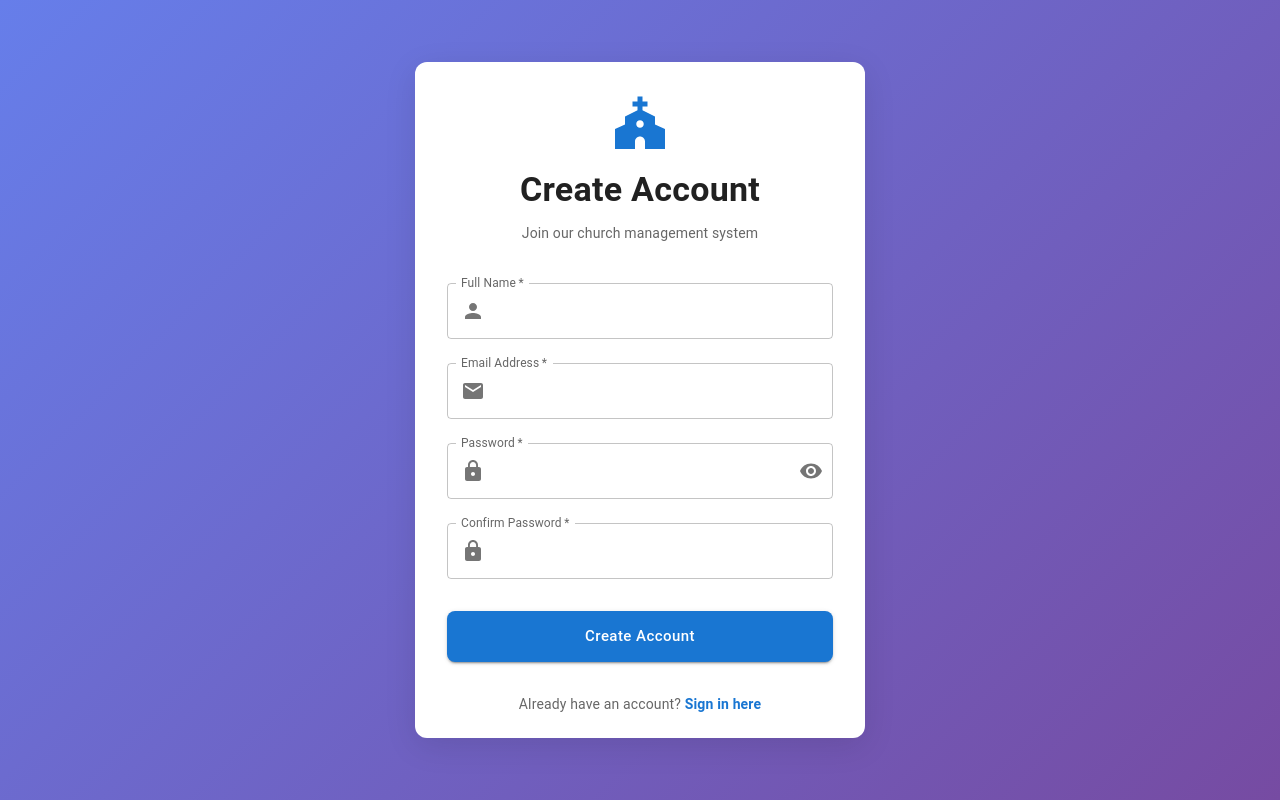
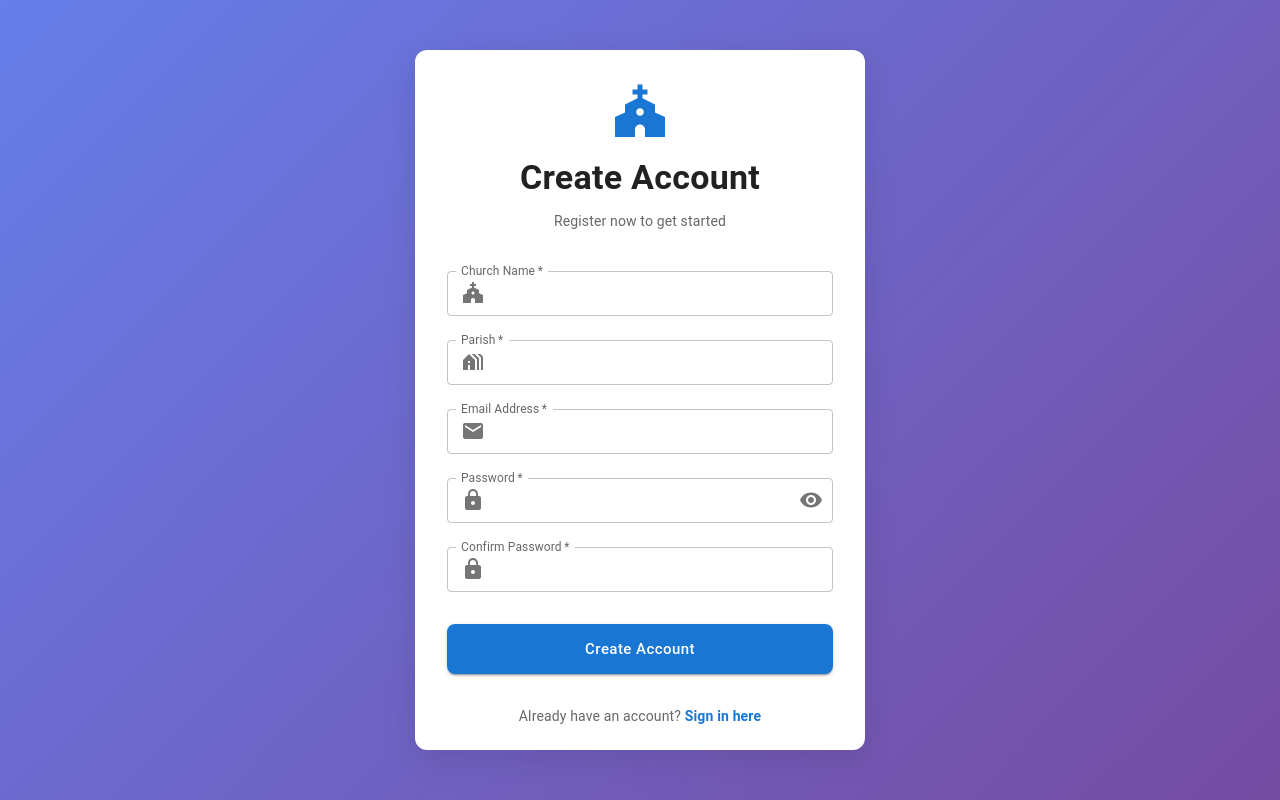
Before and after one commit to DilushaSF/iChurch-DBS-Frontend, a React (Vite) app: page /register in a window 1280 px wide. Built offline with nearby package versions, Linux system fonts and the light colour scheme; the HTML template or start-up script is replaced by a standard one.

Commit message:
Register + Login UI changes

```diff
--- a/src/layouts/DashboardLayout.tsx
+++ b/src/layouts/DashboardLayout.tsx
@@ -1,6 +1,6 @@
 import {useState} from "react";
 import type {JSX, MouseEvent} from "react";
-import {Outlet, useNavigate} from "react-router-dom";
+import {Link, Outlet, useNavigate} from "react-router-dom";
 import {
   Box,
   Drawer,
@@ -22,7 +22,7 @@ import {
 } from "@mui/material";
 import {
   Menu as MenuIcon,
-  Dashboard as DashboardIcon,
+  ManageAccounts,
   Diversity2,
   ConnectWithoutContact,
   Notifications as NotificationsIcon,
@@ -73,7 +73,7 @@ const DashboardLayout = () => {
   // Navigation menu items
   const registrations: MenuItem[] = [
     // {text: "Home", icon: <DashboardIcon />, path: "/dashboard"},
-    {text: "Baptisms", icon: <FamilyRestroom />, path: "/members"},
+    {text: "Member Registration", icon: <FamilyRestroom />, path: "/members"},
     {text: "Burials", icon: <Healing />, path: "/groups"},
     {text: "Marriages", icon: <Diversity2 />, path: "/events"},
   ];
@@ -97,11 +97,13 @@ const DashboardLayout = () => {
       icon: <AccountBalance />,
       path: "/reports",
     },
+    {text: "Event Management", icon: <CalendarMonth />, path: "/ministry"},
   ];
 
   const drawer = (
     <Box>
       {/* Logo Section */}
+      <Link to="/dashboard" style={{textDecoration: "none", color: "inherit"}}>
         <Box
           sx={{
             display: "flex",
@@ -111,41 +113,18 @@ const DashboardLayout = () => {
             gap: 1,
           }}>
           <Church sx={{fontSize: 35, color: "primary.main"}} />
-        <Typography variant="h6" noWrap component="div" sx={{fontWeight: 600}}>
+          <Typography
+            variant="h6"
+            noWrap
+            component="div"
+            sx={{fontWeight: 600}}>
             iChurch
           </Typography>
         </Box>
+      </Link>
       <Divider />
 
       {/* Menu Items */}
-
-      <ListItem sx={{px: 1, py: 2}} disablePadding>
-        <ListItemButton
-          onClick={() => navigate("/dashboard")}
-          sx={{
-            borderRadius: 2,
-            "&:hover": {
-              backgroundColor: "primary.light",
-              "& .MuiListItemIcon-root": {
-                color: "white",
-              },
-              "& .MuiListItemText-primary": {
-                color: "white",
-              },
-            },
-          }}>
-          <ListItemIcon sx={{minWidth: 40, color: "text.secondary"}}>
-            <DashboardIcon />
-          </ListItemIcon>
-          <ListItemText
-            primary="Home"
-            primaryTypographyProps={{
-              fontSize: 14,
-              fontWeight: 500,
-            }}
-          />
-        </ListItemButton>
-      </ListItem>
 
       <Divider />
 
@@ -235,10 +214,10 @@ const DashboardLayout = () => {
               },
             }}>
             <ListItemIcon sx={{minWidth: 40, color: "text.secondary"}}>
-              <CalendarMonth />
+              <ManageAccounts />
             </ListItemIcon>
             <ListItemText
-              primary="Event Scheduler"
+              primary="User Management"
               primaryTypographyProps={{
                 fontSize: 14,
                 fontWeight: 500,
--- a/src/pages/Auth/Login.tsx
+++ b/src/pages/Auth/Login.tsx
@@ -101,10 +101,10 @@ const Login = () => {
               }}
             />
             <Typography variant="h4" gutterBottom>
-              Church Management
+              iChurch
             </Typography>
             <Typography variant="body2" color="text.secondary">
-              Sign in to access your account
+              Church Admin Portal ~ Manage your ministry here !
             </Typography>
           </Box>
 
--- a/src/pages/Auth/Register.tsx
+++ b/src/pages/Auth/Register.tsx
@@ -17,13 +17,14 @@ import {
   VisibilityOff,
   Email,
   Lock,
-  Person,
   Church,
+  HolidayVillage,
 } from "@mui/icons-material";
 import {useAuth} from "../../context/AuthContext";
 
 interface FormData {
-  name: string;
+  churchName: string;
+  parishName: string;
   email: string;
   password: string;
   confirmPassword: string;
@@ -34,7 +35,8 @@ const Register = () => {
   const {register} = useAuth();
 
   const [formData, setFormData] = useState<FormData>({
-    name: "",
+    churchName: "",
+    parishName: "",
     email: "",
     password: "",
     confirmPassword: "",
@@ -58,7 +60,8 @@ const Register = () => {
 
     // Validations
     if (
-      !formData.name ||
+      !formData.churchName ||
+      !formData.parishName ||
       !formData.email ||
       !formData.password ||
       !formData.confirmPassword
@@ -82,7 +85,7 @@ const Register = () => {
 
     try {
       const result = await register(
-        formData.name,
+        formData.churchName,
         formData.email,
         formData.password
       );
@@ -129,7 +132,7 @@ const Register = () => {
               Create Account
             </Typography>
             <Typography variant="body2" color="text.secondary">
-              Join our church management system
+              Register now to get started
             </Typography>
           </Box>
 
@@ -144,16 +147,22 @@ const Register = () => {
           <form onSubmit={handleSubmit}>
             <TextField
               fullWidth
-              label="Full Name"
-              name="name"
-              value={formData.name}
+              size="small"
+              label="Church Name"
+              name="churchName"
+              value={formData.churchName}
               onChange={handleChange}
               margin="normal"
               required
+              sx={{
+                "& .MuiInputBase-root": {
+                  height: 45, // adjust as needed
+                },
+              }}
               InputProps={{
                 startAdornment: (
                   <InputAdornment position="start">
-                    <Person color="action" />
+                    <Church color="action" />
                   </InputAdornment>
                 ),
               }}
@@ -161,6 +170,30 @@ const Register = () => {
 
             <TextField
               fullWidth
+              size="small"
+              label="Parish"
+              name="parishName"
+              value={formData.parishName}
+              onChange={handleChange}
+              margin="normal"
+              required
+              sx={{
+                "& .MuiInputBase-root": {
+                  height: 45, // adjust as needed
+                },
+              }}
+              InputProps={{
+                startAdornment: (
+                  <InputAdornment position="start">
+                    <HolidayVillage color="action" />
+                  </InputAdornment>
+                ),
+              }}
+            />
+
+            <TextField
+              fullWidth
+              size="small"
               label="Email Address"
               name="email"
               type="email"
@@ -168,6 +201,11 @@ const Register = () => {
               onChange={handleChange}
               margin="normal"
               required
+              sx={{
+                "& .MuiInputBase-root": {
+                  height: 45, // adjust as needed
+                },
+              }}
               InputProps={{
                 startAdornment: (
                   <InputAdornment position="start">
@@ -179,6 +217,7 @@ const Register = () => {
 
             <TextField
               fullWidth
+              size="small"
               label="Password"
               name="password"
               type={showPassword ? "text" : "password"}
@@ -186,6 +225,11 @@ const Register = () => {
               onChange={handleChange}
               margin="normal"
               required
+              sx={{
+                "& .MuiInputBase-root": {
+                  height: 45, // adjust as needed
+                },
+              }}
               InputProps={{
                 startAdornment: (
                   <InputAdornment position="start">
@@ -206,6 +250,7 @@ const Register = () => {
 
             <TextField
               fullWidth
+              size="small"
               label="Confirm Password"
               name="confirmPassword"
               type={showPassword ? "text" : "password"}
@@ -213,6 +258,11 @@ const Register = () => {
               onChange={handleChange}
               margin="normal"
               required
+              sx={{
+                "& .MuiInputBase-root": {
+                  height: 45, // adjust as needed
+                },
+              }}
               InputProps={{
                 startAdornment: (
                   <InputAdornment position="start">
```
Lines whose indentation alone changed are shown as unchanged.
